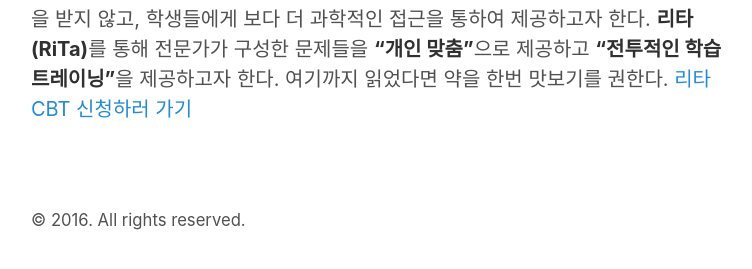
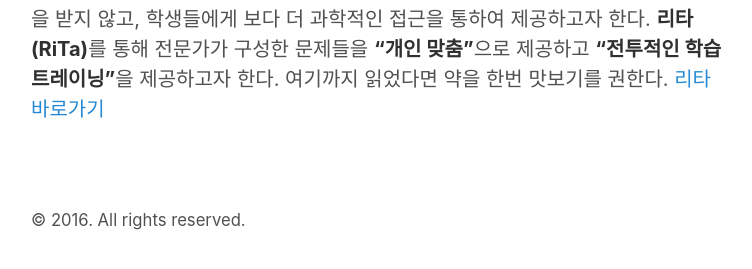
Before and after one commit to rootree-dev/blog.rootree.net, a Jekyll site: the page built from _posts/2016-05-21-introducing-rita.md, in a window 1280 px wide and 900 px high, scrolled down 2597 px. Shown: the part 626-895 px from the top of the window, without its empty margins (259-1011 px from the left). Built offline with Jekyll 4.4.1, drawn with Linux system fonts in a browser that asks for light colours.

Commit message:
리타 바로가기

```diff
--- a/_posts/2016-05-21-introducing-rita.md
+++ b/_posts/2016-05-21-introducing-rita.md
@@ -27,4 +27,4 @@ title: 리타(RiTa - 나에게 딱 맞는 수학)
 ![공부는 이렇게 즐겁지 않아](/public/rita-introduce-training.jpg "공부는 이렇게 즐겁지 않아")
 *공부는 이렇게 즐겁지 않아*
 
-우리는 학생들을 트레이닝 할것이다. 학원들이 해오던 교습법을 시간과 공간의 제약을 받지 않고, 학생들에게 보다 더 과학적인 접근을 통하여 제공하고자 한다. **리타(RiTa)**를 통해 전문가가 구성한 문제들을 **"개인 맞춤"**으로 제공하고 **"전투적인 학습 트레이닝"**을 제공하고자 한다. 여기까지 읽었다면 약을 한번 맛보기를 권한다. [리타 CBT 신청하러 가기](https://play.google.com/store/apps/details?id=net.rootree.rita)
+우리는 학생들을 트레이닝 할것이다. 학원들이 해오던 교습법을 시간과 공간의 제약을 받지 않고, 학생들에게 보다 더 과학적인 접근을 통하여 제공하고자 한다. **리타(RiTa)**를 통해 전문가가 구성한 문제들을 **"개인 맞춤"**으로 제공하고 **"전투적인 학습 트레이닝"**을 제공하고자 한다. 여기까지 읽었다면 약을 한번 맛보기를 권한다. [리타 바로가기](https://play.google.com/store/apps/details?id=net.rootree.rita)
```
